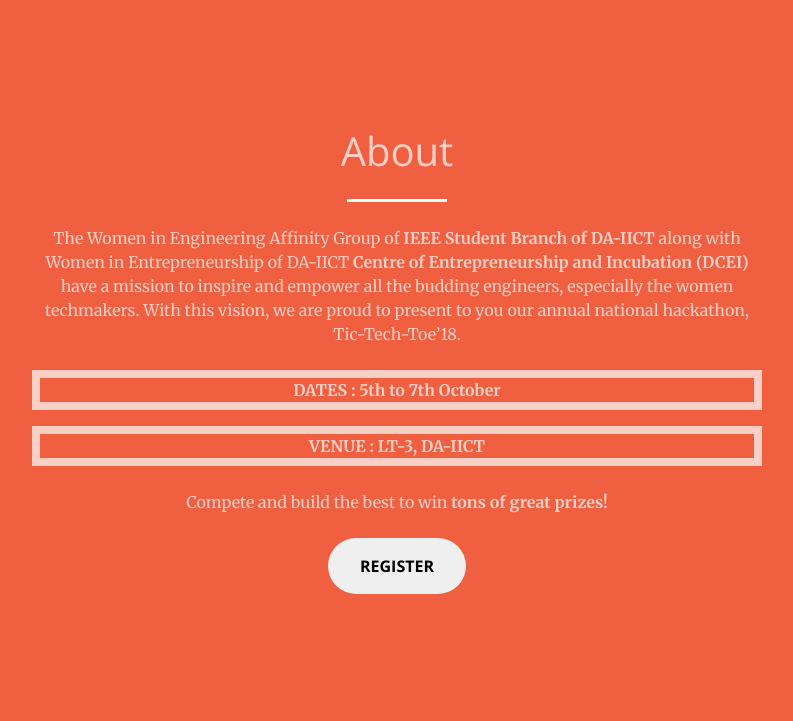
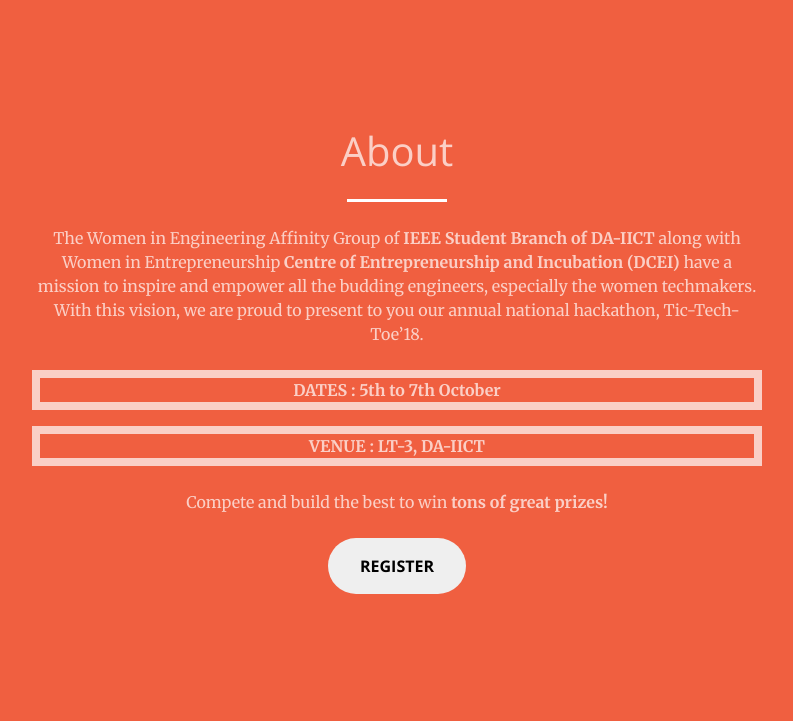
Before and after one commit to purva98/tic-tech-toe-master, a PHP site: page / in a window 1280 px wide. Shown: the part 801-1522 px from the top of the page, without its empty margins (243-1036 px from the left). Run offline with PHP 8.4, Linux system fonts and the light colour scheme.

Commit message:
Update index.php

```diff
--- a/index.php
+++ b/index.php
@@ -95,7 +95,7 @@
 		  <p class="white-text mb-4">
 
 			 The Women in Engineering Affinity Group of <strong>IEEE Student Branch of DA-IICT</strong>
-			 along with Women in Entrepreneurship of DA-IICT <strong>Centre of Entrepreneurship and Incubation (DCEI)</strong> have a mission to inspire and empower all the budding
+			 along with Women in Entrepreneurship <strong>Centre of Entrepreneurship and Incubation (DCEI)</strong> have a mission to inspire and empower all the budding
 			 engineers, especially the women techmakers. With this vision, we are proud to present to you our annual national hackathon, Tic-Tech-Toe’18.</p>
                       <p class="white-text mb-12" style="border: 8px solid;"><strong>DATES : </strong><strong>5th to 7th October </strong></p><p class="white-text mb-4" style="border: 8px solid;"> <strong>VENUE : LT-3, DA-IICT</strong></p><p class="white-text mb-4">Compete and build the best to win <strong>tons of great prizes!</strong></p>
             <button class="btn btn-xl js-scroll-trigger" onclick="signup()" type="button">Register</button>
```
